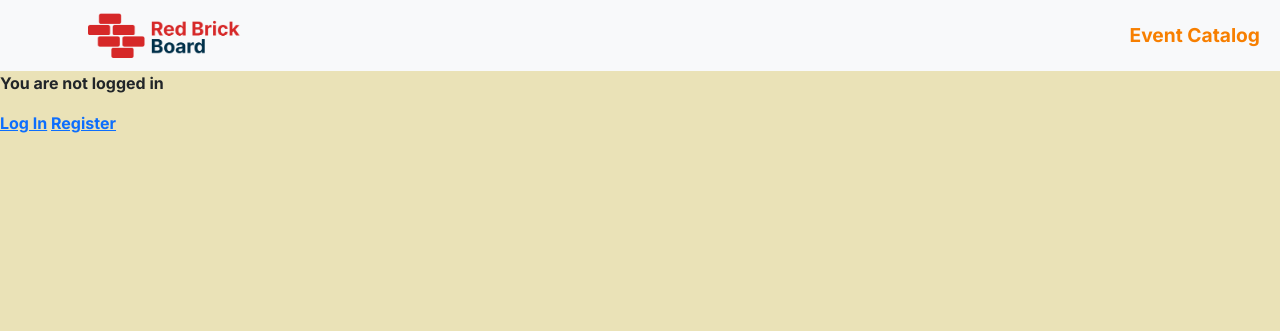
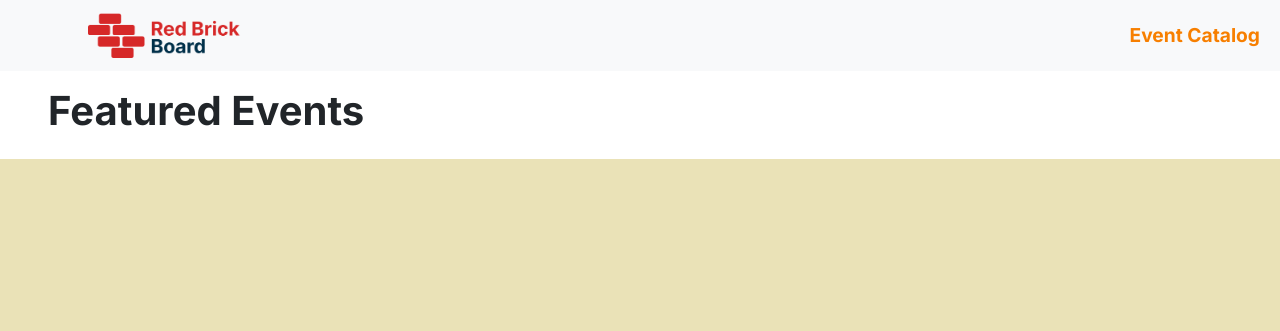
Before and after one commit to avraiel/red_brick_board, a Django app: page / in a window 1280 px wide. Shown: the top 331 px of the page. Run offline with Django 4.2, Linux system fonts and the light colour scheme; some libraries are stand-ins or nearby versions.

Commit message:
adjusted index from eventcatalog to 'home'

```diff
--- a/redbrickboard/eventcatalog/templates/eventcatalog/index.html
+++ b/redbrickboard/eventcatalog/templates/eventcatalog/index.html
@@ -2,16 +2,6 @@
 
 {% block content %}
 
-{% if user.is_authenticated %}
-Hi {{ user.first_name }} {{ user.last_name }}!
-<form action="{% url 'accounts:logout' %}" method="post">
-    {% csrf_token %}
-    <button type="submit">Log Out</button>
-</form>
-{% else %}
-<p>You are not logged in</p>
-<a href="{% url 'accounts:login' %}">Log In</a>
-<a href="{% url 'accounts:register' %}">Register</a>
-{% endif %}
+
 
 {% endblock %}
--- a/redbrickboard/eventcatalog/urls.py
+++ b/redbrickboard/eventcatalog/urls.py
@@ -3,5 +3,5 @@ from django.urls import path
 from . import views
 
 urlpatterns = [
-    path('', views.homepage, name="index"),
+    path('', views.index, name="index"),
 ]
--- a/redbrickboard/eventcatalog/views.py
+++ b/redbrickboard/eventcatalog/views.py
@@ -2,5 +2,5 @@ from django.shortcuts import render
 from django.http import HttpResponse
 
 # Create your views here.
-def homepage(request):
+def index(request):
     return render(request, "eventcatalog/index.html")
--- a/redbrickboard/redbrickboard/urls.py
+++ b/redbrickboard/redbrickboard/urls.py
@@ -22,5 +22,6 @@ urlpatterns = [
     path('admin/', admin.site.urls),
     path("accounts/", include("accounts.urls"), name="accounts"),
     path("event_management/", include("event_management.urls", namespace="event_management")),
-    path("", include("eventcatalog.urls"), name="index"),
+    path("eventcatalog/", include("eventcatalog.urls"), name="eventcatalog"),
+    path("", include("home.urls"), name="index"),
 ]
```
